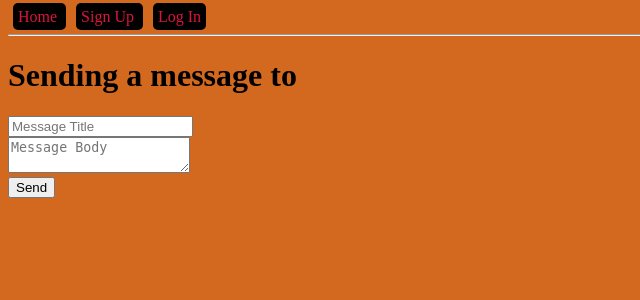
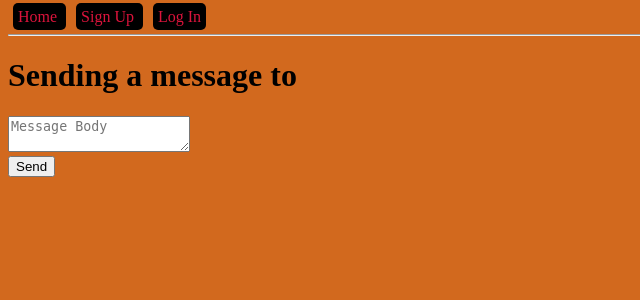
Before and after one commit to SebbeKYH/Sebastian_flask, a Flask app: page /message/1 in a window 1280 px wide. Shown: the top 300 px of the page, without its empty margins (0-640 px from the left). Run offline with Flask 2, Linux system fonts and the light colour scheme; data that the repository does not hold is empty.

Commit message:
making some progress...

```diff
--- a/blueprints/user/__init__.py
+++ b/blueprints/user/__init__.py
@@ -35,10 +35,9 @@
 
 @bp_user.post('/message')
 def message_post():
-    title = request.form['title']
     body = request.form['body']
     receiver_id = request.form['user_id']
-    create_message(title, body, receiver_id)
+    create_message(body, receiver_id)
     return redirect(url_for('bp_user.user_get'))
 
 @bp_user.get('/mailbox')
--- a/controllers/message_controller.py
+++ b/controllers/message_controller.py
@@ -6,15 +6,14 @@
 from Crypto.Cipher import AES, PKCS1_OAEP
 import base64
 
-def create_message(title, body, receiver_id):
+def create_message(body, receiver_id):
     from models import Message
     # User is the current logged in user
     user = current_user
     receiver_id = int(receiver_id)
     receiver = get_user_by_id(receiver_id)
-
-    encypted_message = aes_encrypt_message(message=body)
-    encrypted_key = rsa_encrypt(rsa_key_name=receiver.email, key=encypted_message.key)
+    encypted_message, aes_key, nonce, tag = aes_encrypt_message(message=body)
+    encrypted_key = rsa_encrypt(rsa_key_name=receiver.email, key=aes_key)
     # Message will contain title body and sender_id
     message = Message(aes_key=encrypted_key, body=encypted_message, sender_id=user.id)
     message.receivers.append(receiver)
@@ -44,14 +43,14 @@
 
 def rsa_encrypt(rsa_key_name, key):
     recipient_key = RSA.importKey(open(f'./keys/{rsa_key_name}_public.pem').read())
-    cipher_rsa = PKCS1_OAEP(recipient_key)
+    cipher_rsa = PKCS1_OAEP.new(recipient_key)
     return cipher_rsa.encrypt(key)
 
 def aes_encrypt_message(message):
     key = get_random_bytes(16)
     cipher_aes = AES.new(key, AES.MODE_EAX)
     ciphertext, tag = cipher_aes.encrypt_and_digest(message.encode('utf8'))
-    return ciphertext, key
+    return ciphertext, key, cipher_aes.nonce, tag
 
 #def aes_key():
 #    key = get_random_bytes(16)
--- a/templates/message.html
+++ b/templates/message.html
@@ -7,7 +7,6 @@
 {% block content %}
     <h1>Sending a message to {{ receiver.name }}</h1>
     <form action="{{ url_for('bp_user.message_post') }}" method="POST">
-        <input type="text" name="title" placeholder="Message Title" /> <br />
         <input type="hidden" name="user_id" value="{{ receiver.id }}">
         <textarea name="body" placeholder="Message Body"></textarea> <br />
         <input class="send-button" type="submit" value="Send" />
```
